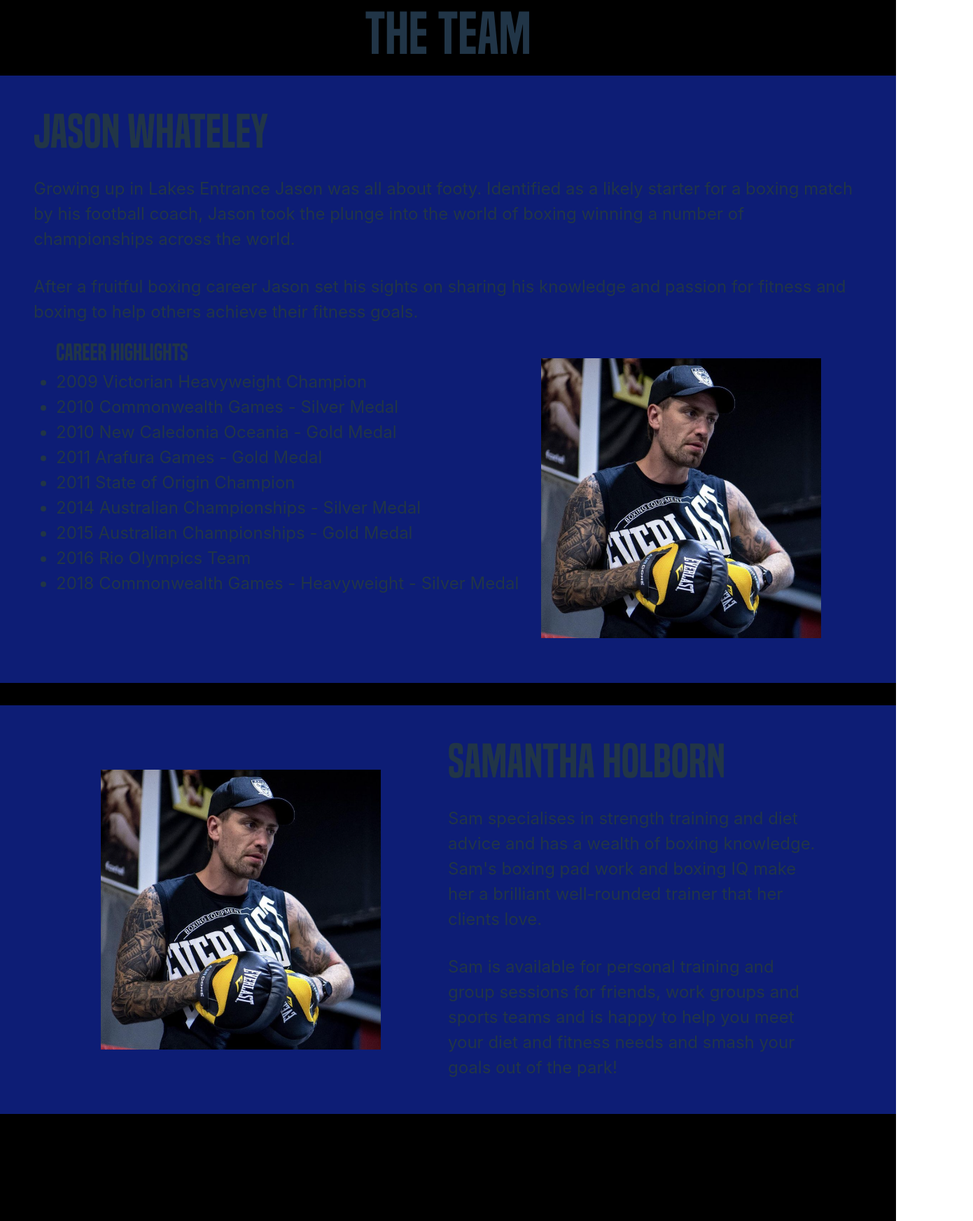
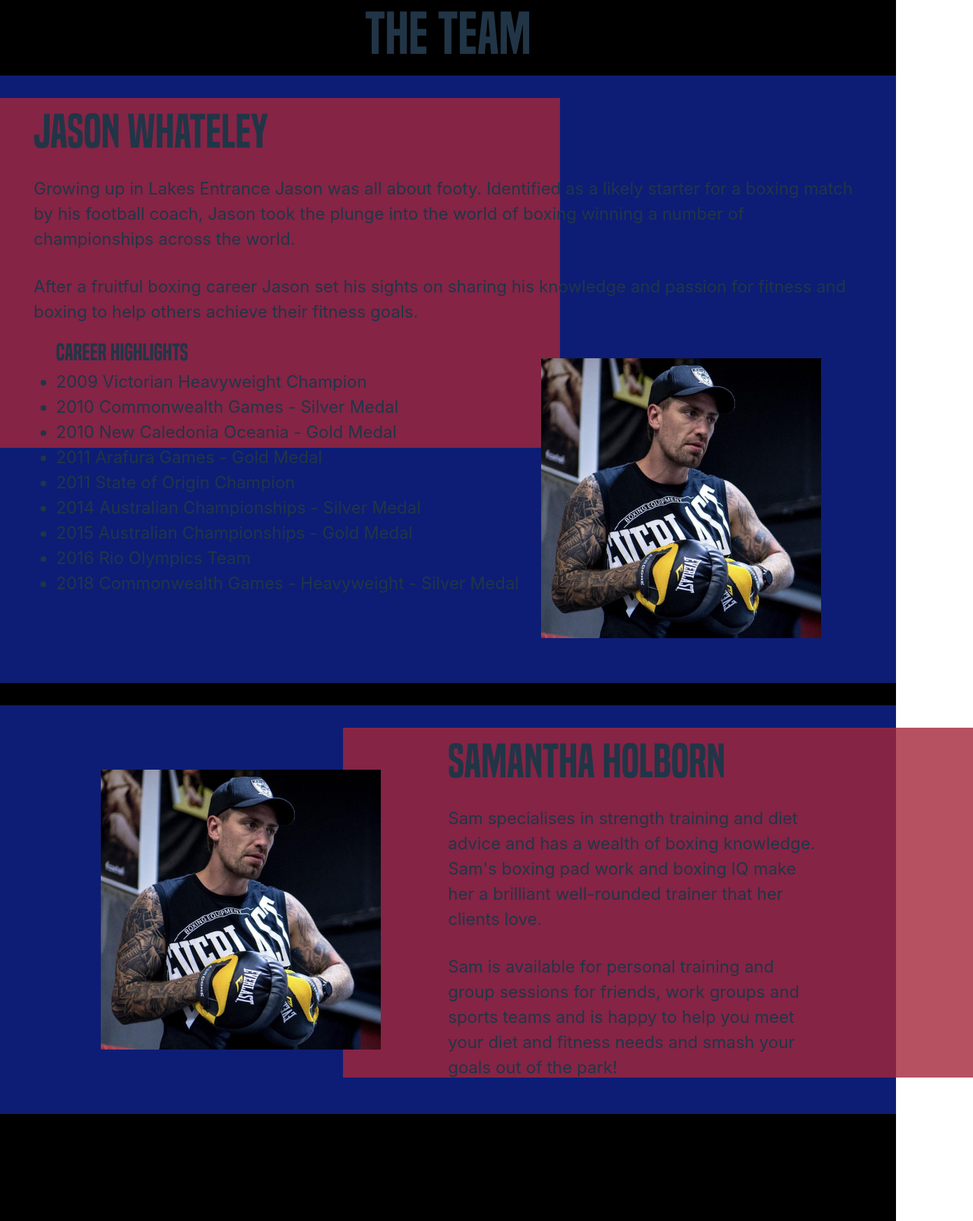
Before and after one commit to NeggFriedRice/intrepid-fitness, a React (Vite) app: page / in a window 1280 px wide. Shown: the part 3515-5260 px from the top of the page at 70% size, 1390 px wide, since content can reach past the window. Built offline with nearby package versions, Linux system fonts and the light colour scheme.

Commit message:
Add red squre offset to team component

```diff
--- a/src/components/Header.jsx
+++ b/src/components/Header.jsx
@@ -50,13 +50,13 @@ export default function Header() {
                 swipeable={false}
                 showArrows={false}>
                     <div>
-                        <img src="boxing.jpg" className="xl:w-[640px] xl:h-[650px]"/>
+                        <img src="boxing.jpg" alt="Man and woman boxing in a boxing ring" className="xl:w-[640px] xl:h-[650px]"/>
                     </div>
                     <div>
-                        <img src="circuit.jpg" className="xl:w-[640px] xl:h-[650px]"/>
+                        <img src="circuit.jpg" alt="Man doing a plank exercise on fake grass inside gym" className="xl:w-[640px] xl:h-[650px]"/>
                     </div>
                     <div>
-                        <img src="group-boxing.jpg" className="xl:w-[640px] xl:h-[650px]"/>
+                        <img src="group-boxing.jpg" alt="People practicing boxing sparring inside gym" className="xl:w-[640px] xl:h-[650px]"/>
                     </div>
                 </Carousel>
             </motion.div>
--- a/src/components/Team.jsx
+++ b/src/components/Team.jsx
@@ -11,13 +11,15 @@ export default function Team() {
             <section className="flex justify-center bg-black pb-16">
                 <div className="max-md:w-[600px] max-lg:w-[800px] xl:w-[1280px] relative xl:flex xl:flex-wrap justify-center text-[1.5rem]">
                     <div className="flex justify-center flex-wrap lg:bg-setColour2 py-8">
-                        <div className="px-12">
-                            <h1 className="font-[BuiltTitling] max-md:text-[2.75rem] text-[4rem]">Jason Whateley</h1>
+                        <div className="px-12 relative">
+                            <div className="h-[500px] w-[900px] bg-setColour1 bg-opacity-80 absolute left-[-100px]"></div>
+                            <div className="relative">
+                            <h1 className="font-[BuiltTitling] max-md:text-[2.75rem] text-[4rem] max-lg:pt-8">Jason Whateley</h1>
                             <p className="py-4 max-md:text-[1rem]">Growing up in Lakes Entrance Jason was all about footy. Identified as a likely starter for a boxing match by his football coach, Jason took the plunge into the world of boxing winning a number of championships across the world.</p>
                             <p className="py-4 max-md:text-[1rem]">After a fruitful boxing career Jason set his sights on sharing his knowledge and passion for fitness and boxing to help others achieve their fitness goals.</p>
-
+                            </div>
                             <div className="flex flex-wrap-reverse max-lg:justify-center">
-                                <ul className="list-disc text-[1.5rem] max-md:text-[1rem] px-8">
+                                <ul className="list-disc text-[1.5rem] max-md:text-[1rem] px-8 relative">
                                     <h3 className="font-[BuiltTitling] max-md:1.5rem text-[2rem]">Career highlights</h3>
                                     <li>2009 Victorian Heavyweight Champion</li>
                                     <li>2010 Commonwealth Games - Silver Medal</li>
@@ -29,17 +31,18 @@ export default function Team() {
                                     <li>2016 Rio Olympics Team</li>
                                     <li>2018 Commonwealth Games - Heavyweight - Silver Medal</li>
                                 </ul>
-                                <img src="/jason1.png" className="max-lg:w-[300px] w-[400px] my-8 hover:scale-105 transition-all duration-300"></img>
+                                <img src="/jason1.png" className="max-lg:w-[300px] w-[400px] my-8 hover:scale-105 transition-all duration-300 relative"></img>
                             </div>
                         </div>
                     </div>
                     <div className="flex justify-center flex-wrap lg:bg-setColour2 py-8 my-8">
                         <div className="px-12 flex flex-wrap-reverse">
-                            <img src="/jason1.png" className="max-lg:w-[300px] w-[400px] m-auto lg:py-8 lg:mx-24 hover:scale-105 transition-all duration-300"></img>
-                            <div className="lg:w-[45%]">
-                                <h1 className="font-[BuiltTitling] max-md:text-[2.75rem] text-[4rem]">Samantha Holborn</h1>
-                                <p className="py-4 max-md:text-[1rem]">Sam specialises in strength training and diet advice and has a wealth of boxing knowledge. Sam's boxing pad work and boxing IQ make her a brilliant well-rounded trainer that her clients love.</p>
-                                <p className="py-4 max-md:text-[1rem]">Sam is available for personal training and group sessions for friends, work groups and sports teams and is happy to help you meet your diet and fitness needs and smash your goals out of the park!</p>
+                            <img src="/jason1.png" className="max-lg:w-[300px] w-[400px] m-auto lg:py-8 lg:mx-24 hover:scale-105 transition-all duration-300 relative z-20"></img>
+                            <div className="lg:w-[45%] relative">
+                                <div className="h-[500px] w-[900px] bg-setColour1 bg-opacity-80 absolute left-[-150px]"></div>
+                                <h1 className="font-[BuiltTitling] max-md:text-[2.75rem] text-[4rem] relative max-lg:pt-8">Samantha Holborn</h1>
+                                <p className="py-4 max-md:text-[1rem] relative">Sam specialises in strength training and diet advice and has a wealth of boxing knowledge. Sam's boxing pad work and boxing IQ make her a brilliant well-rounded trainer that her clients love.</p>
+                                <p className="py-4 max-md:text-[1rem] relative">Sam is available for personal training and group sessions for friends, work groups and sports teams and is happy to help you meet your diet and fitness needs and smash your goals out of the park!</p>
                             </div>
 
                         </div>
```
